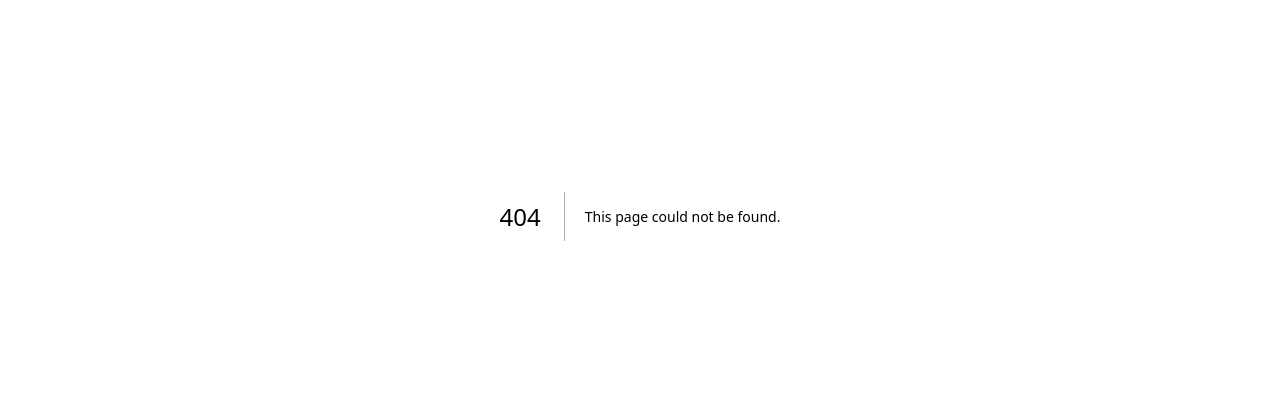
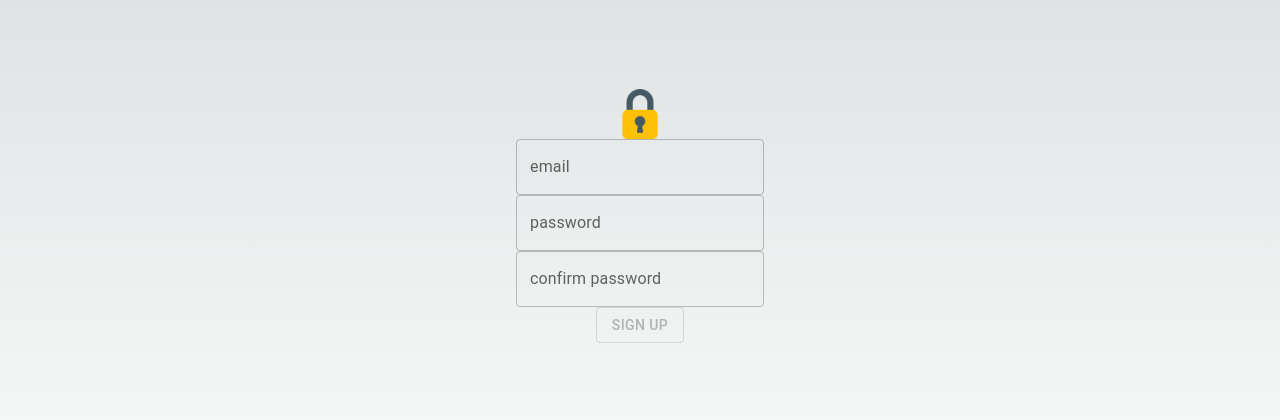
Before and after one commit to captain-Arvoy/restaurent-booking-system, a Next.js app: page /signup in a window 1280 px wide. Before the commit this address had no page. Shown: the part 184-604 px from the top of the page. Built offline with nearby package versions, Linux system fonts and the light colour scheme.

Commit message:
added types

```diff
--- a/package.json
+++ b/package.json
@@ -12,8 +12,11 @@
     "@emotion/react": "^11.11.3",
     "@emotion/styled": "^11.11.0",
     "@mui/material": "^5.15.2",
+    "axios": "^1.6.3",
     "date-fns": "^3.0.6",
+    "mongoose": "^8.0.3",
     "next": "14.0.4",
+    "prisma": "^5.7.1",
     "react": "^18",
     "react-calendar": "^4.7.0",
     "react-dom": "^18"
--- /dev/null
+++ b/src/app/api/users/login/route.ts
@@ -0,0 +1,12 @@
+import { NextRequest, NextResponse } from "next/server";
+export async function POST(request: NextRequest){
+    const reqBody = await request.json()
+    const {username, password} = reqBody
+
+    let response = NextResponse.json({
+        status: 200,
+        message: "recieved request"
+    })//type infereced
+    return response
+
+}
--- a/src/app/login/page.tsx
+++ b/src/app/login/page.tsx
@@ -3,14 +3,25 @@ import {useState} from 'react'
 import TextField from '@mui/material/TextField'
 import Button from '@mui/material/Button'
 import Image from 'next/image'
-const onLogin = ()=>{
-    console.log("logged in")
-}
+import axios from 'axios'
 export default function Login (){
-    const[user, setUser] = useState({
-        username: null,
-        password: null
+    interface user {
+        username: string;
+        password: string;
+    }
+    const[user, setUser] = useState<user>({
+        username: '',
+        password: ''
     })
+    const onLogin = async ()=>{
+        try {
+            console.log(user)
+            await axios.post('/api/users/login',user)
+        } catch (err) {
+            console.log(err)
+        }
+        console.log("logged in")
+    }
     return(
         <>
         <div className='flex flex-col items-center justify-center py-2 min-h-screen'>
--- a/src/app/page.tsx
+++ b/src/app/page.tsx
@@ -3,7 +3,7 @@ import Calendar from '@/components/calendar/calendar'
 import Login from '@/app/login/page'
 export default function Home() {
   return (
-    <Login />
-    // <Calendar />
+    // <Login />
+    <Calendar />
   )
 }
--- /dev/null
+++ b/src/app/signup/page.tsx
@@ -0,0 +1,59 @@
+'use client'
+import {useState} from 'react'
+import TextField from '@mui/material/TextField'
+import Button from '@mui/material/Button'
+import Image from 'next/image'
+const onSignup = ()=>{
+    console.log("signed Up!")
+}
+export default function signUp (){
+    interface user {
+        email: string;
+        password: string;
+    }
+    const[user, setUser] = useState<user>({
+        email: '',
+        password: ''
+    })
+    const [confirmPassword, setConfirmPassword] = useState('')
+    return(
+        <>
+        <div className='flex flex-col items-center justify-center py-2 min-h-screen'>
+            <Image
+                src="/lock.png"
+                width={50}
+                height={50}
+                alt='padlock-icon' />
+            <TextField
+                id="email"
+                label="email"
+                variant="outlined"
+                value={user.email}
+                className='m-4'
+                onChange={(e) => setUser({...user, email: e.target.value})}/>
+            <TextField
+                id="password"
+                label="password"
+                variant="outlined"
+                type='password'
+                value={user.password}
+                className='mb-4'
+                onChange={(e)=> setUser({...user, password: e.target.value})}/>
+            <TextField
+                error={!( user.password === confirmPassword )}
+                id="confirmPassword"
+                label={!( user.password === confirmPassword )?"password do not match":"confirm password"}
+                variant="outlined"
+                type='password'
+                value={confirmPassword}
+                className='mb-4'
+                onChange={(e)=> setConfirmPassword(e.target.value)}/>
+            <Button
+                disabled={(!user.email || !user.password) || !( user.password === confirmPassword )}
+                id="submit-button"
+                variant='outlined'
+                onClick={onSignup}>sign up</Button>
+        </div>
+        </>
+    )
+}
--- a/tsconfig.json
+++ b/tsconfig.json
@@ -22,6 +22,6 @@
       "@/*": ["./src/*"]
     }
   },
-  "include": ["next-env.d.ts", "**/*.ts", "**/*.tsx", ".next/types/**/*.ts"],
+  "include": ["next-env.d.ts", "**/*.ts", "**/*.tsx", ".next/types/**/*.ts", "src/app/api/users/login/route.ts"],
   "exclude": ["node_modules"]
 }
```
Also changed, not shown: src/app/api/users/signup/route.tsx (added), src/db/connect.js (added), 1 other file (tests, documents, lock files or other folders).
